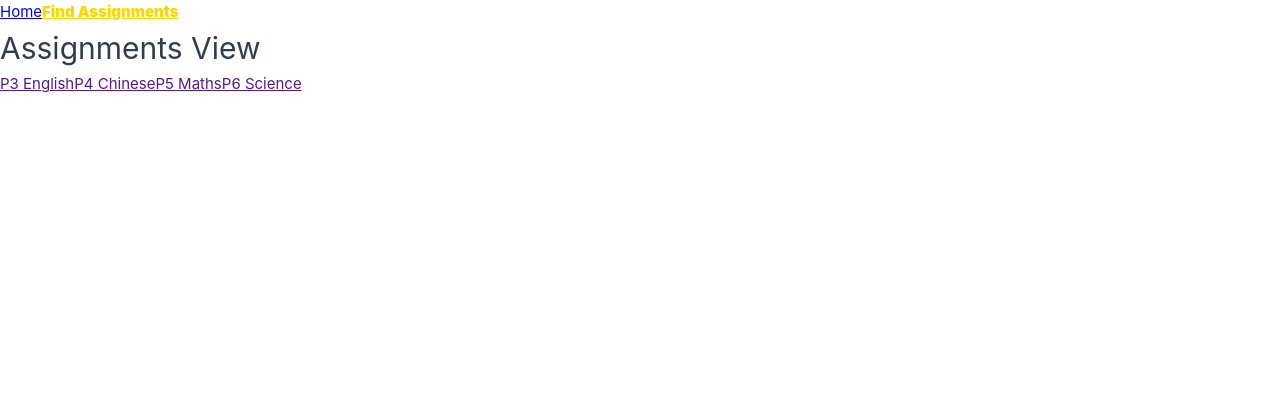
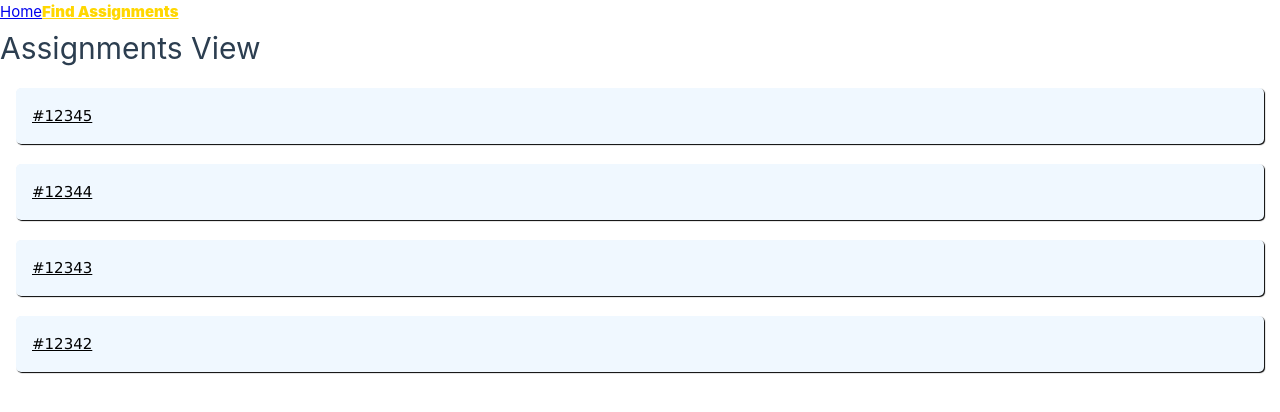
Before and after one commit to zqleow13/Tuition-Website, a Vue app: page /assignments in a window 1280 px wide. Shown: the top 412 px of the page. Built offline with nearby package versions, Linux system fonts and the light colour scheme.

Commit message:
Styled the assignments elements

```diff
--- a/src/data/assignments.json
+++ b/src/data/assignments.json
@@ -1,6 +1,7 @@
 [
     {
         "id": 1,
+        "ref": "#12345",
         "subject": "P3 English",
         "location": "Bedok",
         "rates-per-hour": "30"
@@ -8,6 +9,7 @@
 
     {
         "id": 2,
+        "ref": "#12344",
         "subject": "P4 Chinese",
         "location": "Tampines",
         "rates-per-hour": "30"
@@ -15,6 +17,7 @@
 
     {
         "id": 3,
+        "ref": "#12343",
         "subject": "P5 Maths",
         "location": "Bishan",
         "rates-per-hour": "40"
@@ -22,6 +25,7 @@
 
     {
         "id": 4,
+        "ref": "#12342",
         "subject": "P6 Science",
         "location": "Kallang",
         "rates-per-hour": "40"
--- a/src/views/AssignmentsView.vue
+++ b/src/views/AssignmentsView.vue
@@ -7,8 +7,29 @@
         <h1>Assignments View</h1>
         <div class="assignments">
             <a v-for="assignment in assignments" :key="assignment.id" href="">
-                {{ assignment.subject }}
+                {{ assignment.ref }}
             </a>
         </div>
     </div>
 </template>
+
+<style scoped>
+    .assignments {
+        display: flex;
+        flex-direction: column;
+        padding: 1rem;
+        gap: 20px;
+    }
+
+    .assignments a {
+        color: black;
+        width: 100%;
+        box-shadow: 1px 1px 1px black;
+        border-radius: 5px;
+        background-color: aliceblue;
+        padding: 1rem;
+        font-family: Verdana, Geneva, Tahoma, sans-serif;
+
+    }
+
+</style>
```
